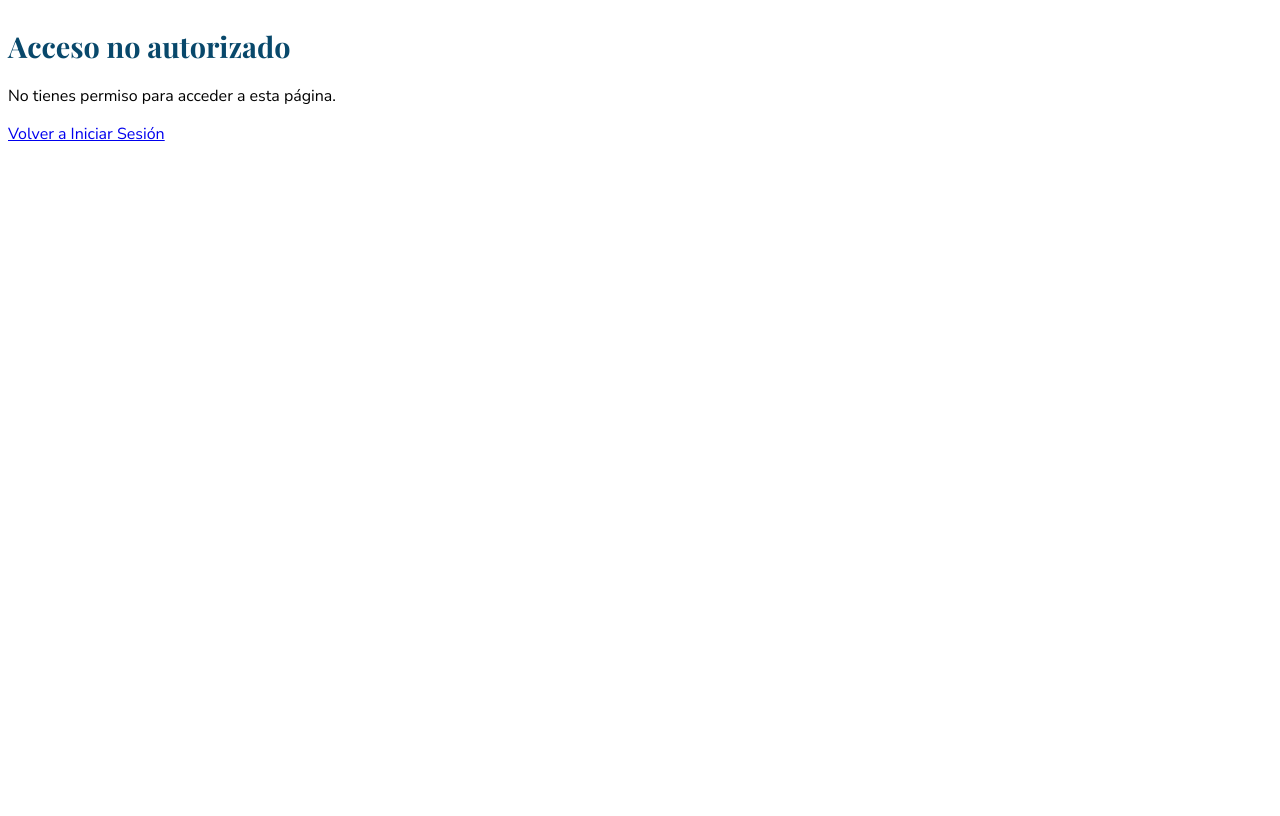
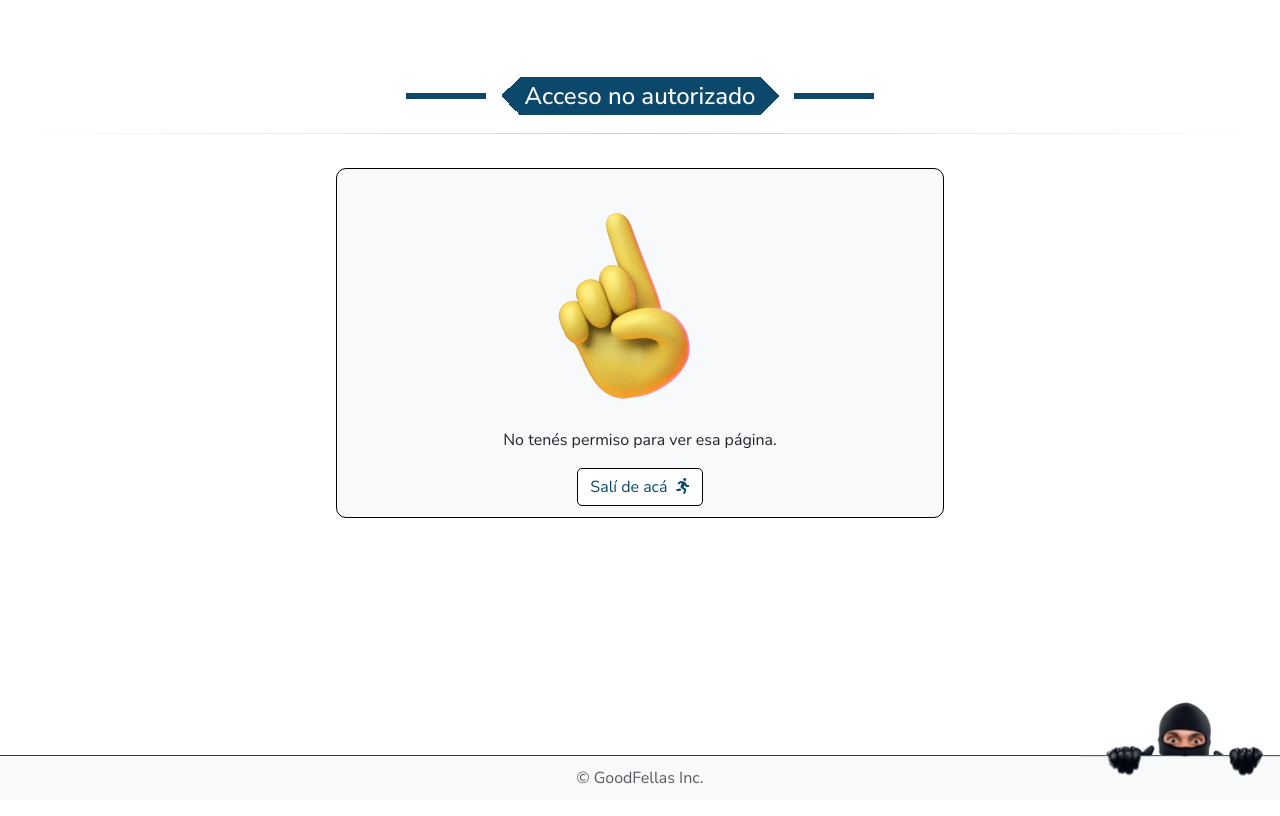
Before and after one commit to ellocoquecorre/bolsa, a PHP site: page /frontend/error.php in a window 1280 px wide. After the commit the page ends 784 px from the top, so only its background shows below. Run offline with PHP 8.4, Linux system fonts and the light colour scheme; some libraries are stand-ins or nearby versions; some web fonts are replaced.

Commit message:
Subiendo

```diff
--- a/public_html/frontend/error.php
+++ b/public_html/frontend/error.php
@@ -8,16 +8,58 @@ session_start();
 <head>
     <meta charset="UTF-8">
     <meta name="viewport" content="width=device-width, initial-scale=1.0">
-    <title>Error de acceso</title>
+    <title>Goodfellas Inc.</title>
+    <!-- CSS -->
+    <link rel="stylesheet" href="https://cdn.jsdelivr.net/npm/bootstrap@5.3.0-alpha3/dist/css/bootstrap.min.css">
+    <link rel="stylesheet" href="https://cdnjs.cloudflare.com/ajax/libs/bootstrap-icons/1.10.3/font/bootstrap-icons.min.css">
+    <link rel="stylesheet" href="https://cdnjs.cloudflare.com/ajax/libs/font-awesome/6.0.0-beta3/css/all.min.css">
     <link rel="stylesheet" href="../css/style.css">
+    <!-- FIN CSS -->
 </head>
 
 <body>
-    <div class="container text-center">
-        <h1>Acceso no autorizado</h1>
-        <p>No tienes permiso para acceder a esta página.</p>
-        <a href="../login.php">Volver a Iniciar Sesión</a>
+
+
+    <!-- CONTENIDO -->
+    <div class="row mx-2 mt-navbar">
+
+        <!-- TITULO -->
+        <div class="col-12 text-center">
+            <h4 class="fancy">Acceso no autorizado</h4>
+        </div>
+        <!-- FIN TITULO -->
+
+        <hr class="mod">
+
+        <!-- COMPRA ACCIONES -->
+        <div class="col-3"></div>
+        <div class="col-6 text-center">
+            <div class="container-fluid my-4 efectivo" style="height: 350px; display: flex; flex-direction: column; justify-content: center; align-items: center; text-align: center; overflow: hidden;">
+                <img src="../img/no.gif" alt="Imagen Fija" style="max-height: 80%; width: auto;" />
+                <p>No tenés permiso para ver esa página.</p>
+                <a href="../login.php" class="btn btn-custom ver">Salí de acá&nbsp;&nbsp;<i class="fa-solid fa-person-running"></i></a>
+            </div>
+        </div>
+        <div class="col-3"></div>
+        <!-- FIN COMPRA ACCIONES -->
+
     </div>
+    <!-- FIN CONTENIDO -->
+
+    <!-- FOOTER -->
+    <img id="fixed-image" src="../img/chorro.png" alt="Imagen Fija" />
+    <footer class="footer bg-light">
+        <div class="container">
+            <span class="text-muted">© GoodFellas Inc.</span>
+        </div>
+    </footer>
+    <!-- FIN FOOTER -->
+
+    <!-- JS -->
+    <script src="https://cdn.jsdelivr.net/npm/bootstrap@5.3.0-alpha3/dist/js/bootstrap.bundle.min.js"></script>
+    <script src="https://code.jquery.com/jquery-3.5.1.min.js"></script>
+    <script src="https://code.jquery.com/ui/1.12.1/jquery-ui.js"></script>
+    <!-- FIN JS -->
 </body>
 
 </html>
```
Also changed, not shown: public_html/css/style.css (line endings or trailing spaces), public_html/img/no.gif (added).
